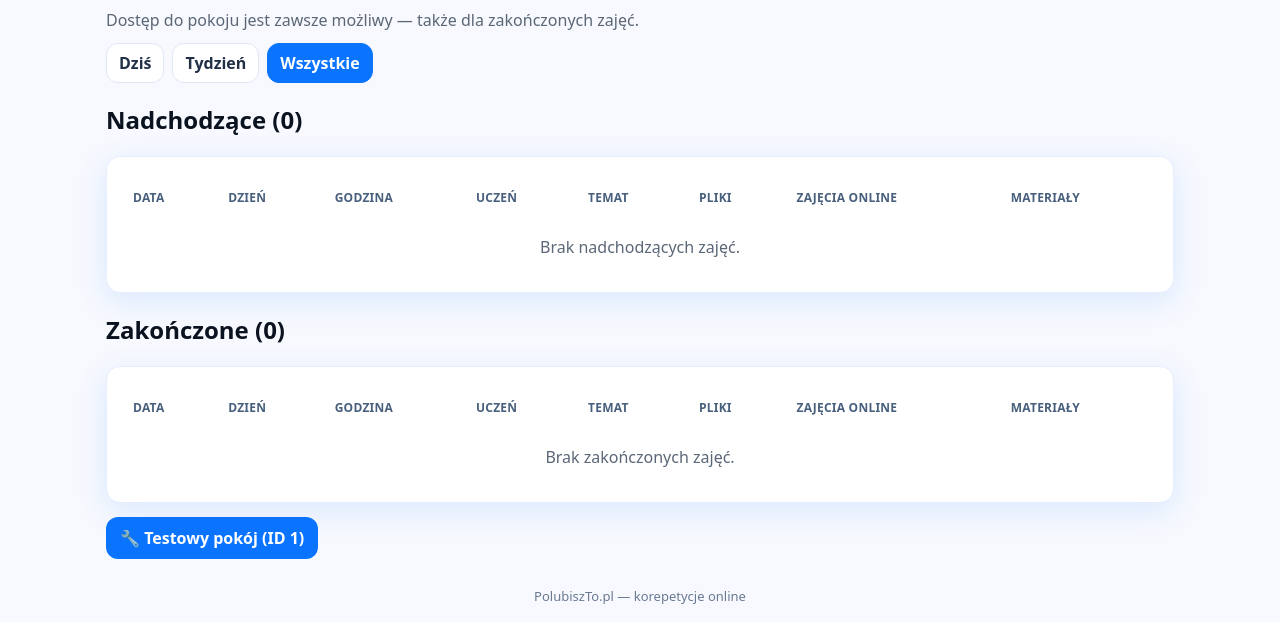
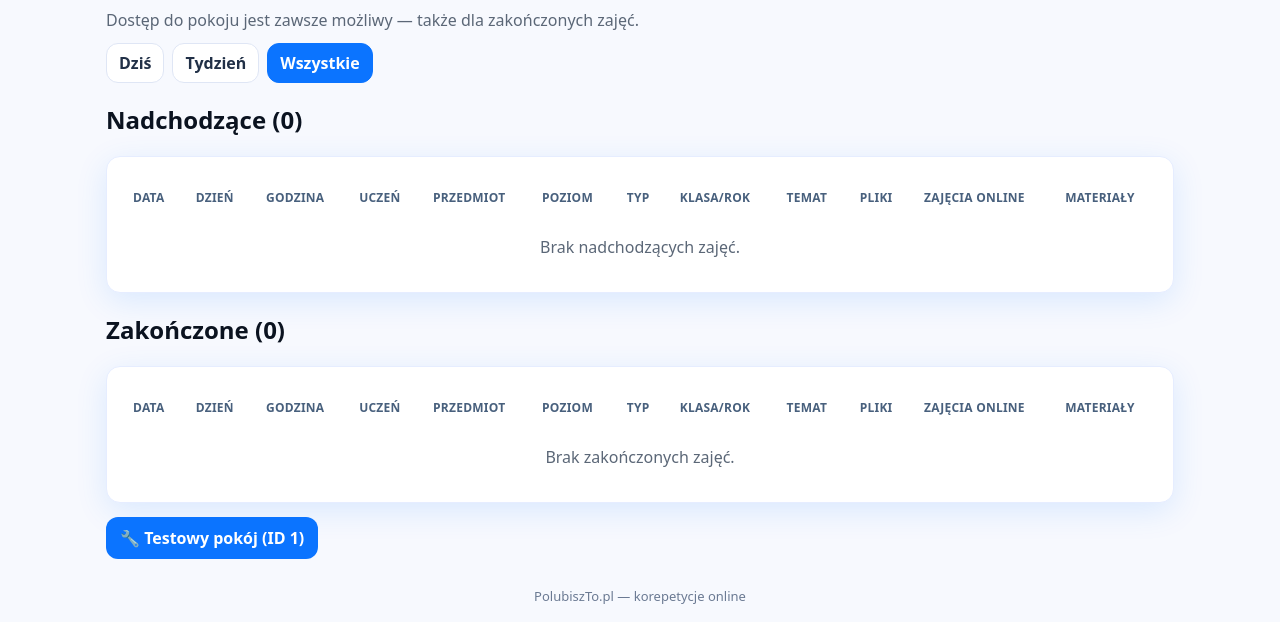
Before and after one commit to Bogdanaugustynski/Korepetycje-online, a Django app: page /moj_plan_zajec/ in a window 1280 px wide. Shown: the part 178-800 px from the top of the page. Run offline with Django 5.2, Linux system fonts and the light colour scheme; the visitor is signed in with stand-in values (Sample User, id 1); data comes from the database, SQL or seed files in the repository; data that the repository does not hold is empty.

Commit message:
Mój plan zajęć: dodane kolumny Przedmiot/Poziom/Typ/Klasa (desktop) + info w kartach mobile

```diff
--- a/panel/templates/moj_plan_zajec.html
+++ b/panel/templates/moj_plan_zajec.html
@@ -66,7 +66,9 @@
     <table class="tbl" aria-label="Nadchodzące zajęcia">
       <thead>
         <tr>
-          <th>Data</th><th>Dzień</th><th>Godzina</th><th>Uczeń</th><th>Temat</th><th>Pliki</th><th>Zajęcia online</th><th>Materiały</th>
+          <th>Data</th><th>Dzień</th><th>Godzina</th><th>Uczeń</th>
+          <th>Przedmiot</th><th>Poziom</th><th>Typ</th><th>Klasa/Rok</th>
+          <th>Temat</th><th>Pliki</th><th>Zajęcia online</th><th>Materiały</th>
         </tr>
       </thead>
       <tbody>
@@ -76,25 +78,18 @@
           <td>{{ start|date:"l" }}</td>
           <td>{{ start|date:"H:i" }}</td>
           <td>{{ r.uczen.first_name }} {{ r.uczen.last_name }}</td>
+
+          <!-- NOWE KOLUMNY -->
+          <td>{{ r.przedmiot|default:"—" }}</td>
+          <td>{{ r.poziom|default:"—" }}</td>
+          <td>{{ r.typ_osoby|default:"—" }}</td>
+          <td>{{ r.poziom_nauki|default:"—" }}</td>
+
+          <td>{{ r.temat|default:"—" }}</td>
+          <td>{% if r.plik %}<a class="file-link" href="{{ r.plik.url }}" target="_blank" rel="noopener">Pobierz</a>{% else %}<span style="color:var(--muted)">Brak</span>{% endif %}</td>
           <td>
-            {{ r.temat|default:"—" }}
-            {# jeśli chcesz podgląd pól z dostępnych terminów (bez zmiany układu): #}
-            {# <div style="color:#6b7a93;font-size:12px;margin-top:4px">
-               {{ r.przedmiot|default:"" }} {{ r.poziom|default:"" }}
-               {{ r.typ_osoby|default:"" }} {{ r.poziom_nauki|default:"" }}
-            </div> #}
-          </td>
-          <td>
-            {% if r.plik %}
-              <a class="file-link" href="{{ r.plik.url }}" target="_blank" rel="noopener">Pobierz</a>
-            {% else %}<span style="color:var(--muted)">Brak</span>{% endif %}
-          </td>
-          <td>
-            <!-- PRZYCISKI PRZYWRÓCONE -->
             <a class="btn small" href="{% url 'zajecia_online' r.id %}">Wejdź do pokoju</a>
-            {% if r.excalidraw_link %}
-              <a class="btn small ghost" target="_blank" rel="noopener" href="{{ r.excalidraw_link }}">Tablica</a>
-            {% endif %}
+            {% if r.excalidraw_link %}<a class="btn small ghost" target="_blank" rel="noopener" href="{{ r.excalidraw_link }}">Tablica</a>{% endif %}
           </td>
           <td>
             {% if r.material_po_zajeciach %}
@@ -107,7 +102,7 @@
           </td>
         </tr>
       {% endwith %}{% empty %}
-        <tr><td colspan="8" class="empty">Brak nadchodzących zajęć.</td></tr>
+        <tr><td colspan="12" class="empty">Brak nadchodzących zajęć.</td></tr>
       {% endfor %}
       </tbody>
     </table>
@@ -120,15 +115,16 @@
         <div class="r-title">{{ start|date:"Y-m-d" }} • {{ start|date:"H:i" }}</div>
         <div style="color:var(--muted)">{{ r.uczen.first_name }} {{ r.uczen.last_name }} — {{ r.temat|default:"—" }}</div>
         <div class="meta">
+          <div><strong>Przedmiot:</strong> {{ r.przedmiot|default:"—" }}</div>
+          <div><strong>Poziom:</strong> {{ r.poziom|default:"—" }}</div>
+          <div><strong>Typ:</strong> {{ r.typ_osoby|default:"—" }}</div>
+          <div><strong>Klasa/Rok:</strong> {{ r.poziom_nauki|default:"—" }}</div>
           <div><strong>Plik:</strong> {% if r.plik %}<a href="{{ r.plik.url }}" target="_blank" rel="noopener">Pobierz</a>{% else %}Brak{% endif %}</div>
           <div><strong>Materiały:</strong> {% if r.material_po_zajeciach %}<a href="{{ r.material_po_zajeciach.url }}" target="_blank" rel="noopener">Zobacz</a>{% else %}—{% endif %}</div>
         </div>
         <div class="r-actions">
-          <!-- PRZYCISKI PRZYWRÓCONE (mobile) -->
           <a class="btn small" href="{% url 'zajecia_online' r.id %}">Wejdź do pokoju</a>
-          {% if r.excalidraw_link %}
-            <a class="btn small ghost" target="_blank" rel="noopener" href="{{ r.excalidraw_link }}">Tablica</a>
-          {% endif %}
+          {% if r.excalidraw_link %}<a class="btn small ghost" target="_blank" rel="noopener" href="{{ r.excalidraw_link }}">Tablica</a>{% endif %}
           <form action="{% url 'dodaj_material' r.id %}" method="post" enctype="multipart/form-data">
             {% csrf_token %}<input type="file" name="material" accept=".pdf,.jpg,.jpeg,.png" required>
             <button type="submit" class="btn small ghost">Dodaj plik</button>
@@ -146,7 +142,9 @@
     <table class="tbl" aria-label="Zakończone zajęcia">
       <thead>
         <tr>
-          <th>Data</th><th>Dzień</th><th>Godzina</th><th>Uczeń</th><th>Temat</th><th>Pliki</th><th>Zajęcia online</th><th>Materiały</th>
+          <th>Data</th><th>Dzień</th><th>Godzina</th><th>Uczeń</th>
+          <th>Przedmiot</th><th>Poziom</th><th>Typ</th><th>Klasa/Rok</th>
+          <th>Temat</th><th>Pliki</th><th>Zajęcia online</th><th>Materiały</th>
         </tr>
       </thead>
       <tbody>
@@ -156,14 +154,18 @@
           <td>{{ start|date:"l" }}</td>
           <td>{{ start|date:"H:i" }}</td>
           <td>{{ r.uczen.first_name }} {{ r.uczen.last_name }}</td>
+
+          <!-- NOWE KOLUMNY -->
+          <td>{{ r.przedmiot|default:"—" }}</td>
+          <td>{{ r.poziom|default:"—" }}</td>
+          <td>{{ r.typ_osoby|default:"—" }}</td>
+          <td>{{ r.poziom_nauki|default:"—" }}</td>
+
           <td>{{ r.temat|default:"—" }}</td>
           <td>{% if r.plik %}<a class="file-link" href="{{ r.plik.url }}" target="_blank" rel="noopener">Pobierz</a>{% else %}<span style="color:var(--muted)">Brak</span>{% endif %}</td>
           <td>
-            <!-- PRZYCISKI PRZYWRÓCONE -->
             <a class="btn small" href="{% url 'zajecia_online' r.id %}">Wejdź do pokoju</a>
-            {% if r.excalidraw_link %}
-              <a class="btn small ghost" target="_blank" rel="noopener" href="{{ r.excalidraw_link }}">Tablica</a>
-            {% endif %}
+            {% if r.excalidraw_link %}<a class="btn small ghost" target="_blank" rel="noopener" href="{{ r.excalidraw_link }}">Tablica</a>{% endif %}
           </td>
           <td>
             {% if r.material_po_zajeciach %}
@@ -176,7 +178,7 @@
           </td>
         </tr>
       {% endwith %}{% empty %}
-        <tr><td colspan="8" class="empty">Brak zakończonych zajęć.</td></tr>
+        <tr><td colspan="12" class="empty">Brak zakończonych zajęć.</td></tr>
       {% endfor %}
       </tbody>
     </table>
@@ -189,15 +191,16 @@
         <div class="r-title">{{ start|date:"Y-m-d" }} • {{ start|date:"H:i" }}</div>
         <div style="color:var(--muted)">{{ r.uczen.first_name }} {{ r.uczen.last_name }} — {{ r.temat|default:"—" }}</div>
         <div class="meta">
+          <div><strong>Przedmiot:</strong> {{ r.przedmiot|default:"—" }}</div>
+          <div><strong>Poziom:</strong> {{ r.poziom|default:"—" }}</div>
+          <div><strong>Typ:</strong> {{ r.typ_osoby|default:"—" }}</div>
+          <div><strong>Klasa/Rok:</strong> {{ r.poziom_nauki|default:"—" }}</div>
           <div><strong>Plik:</strong> {% if r.plik %}<a href="{{ r.plik.url }}" target="_blank" rel="noopener">Pobierz</a>{% else %}Brak{% endif %}</div>
           <div><strong>Materiały:</strong> {% if r.material_po_zajeciach %}<a href="{{ r.material_po_zajeciach.url }}" target="_blank" rel="noopener">Zobacz</a>{% else %}—{% endif %}</div>
         </div>
         <div class="r-actions">
-          <!-- PRZYCISKI PRZYWRÓCONE (mobile) -->
           <a class="btn small" href="{% url 'zajecia_online' r.id %}">Wejdź do pokoju</a>
-          {% if r.excalidraw_link %}
-            <a class="btn small ghost" target="_blank" rel="noopener" href="{{ r.excalidraw_link }}">Tablica</a>
-          {% endif %}
+          {% if r.excalidraw_link %}<a class="btn small ghost" target="_blank" rel="noopener" href="{{ r.excalidraw_link }}">Tablica</a>{% endif %}
           <form action="{% url 'dodaj_material' r.id %}" method="post" enctype="multipart/form-data">
             {% csrf_token %}<input type="file" name="material" accept=".pdf,.jpg,.jpeg,.png" required>
             <button type="submit" class="btn small ghost">Dodaj plik</button>
```
